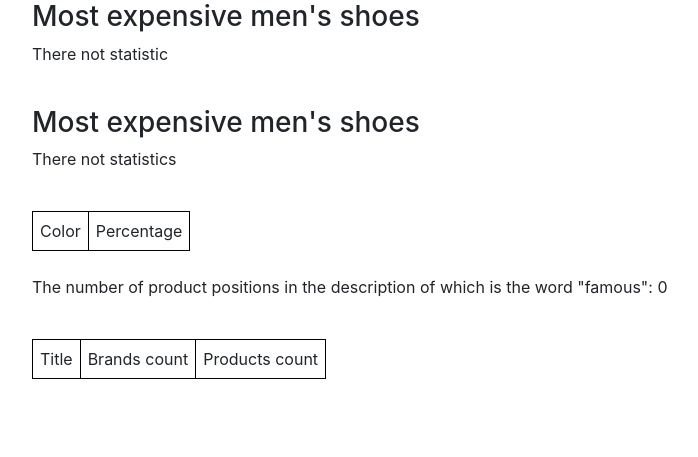
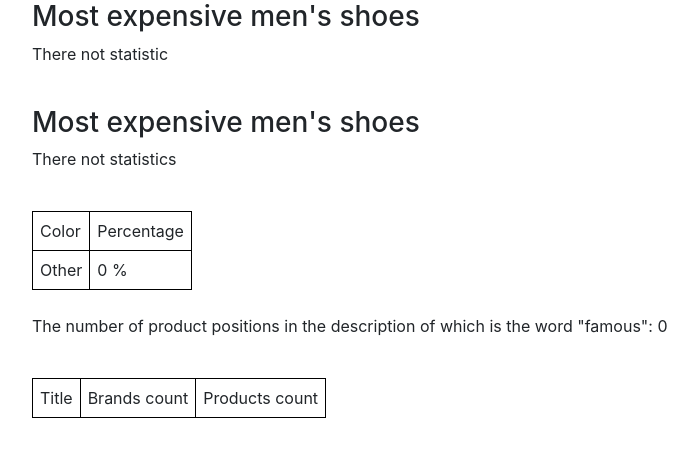
Before and after one commit to HighHopesInt/products_aggregator, a Django app: page /stats/ in a window 1280 px wide. Shown: the part 160-617 px from the top of the page, without its empty margins (53-751 px from the left). Run offline with Django 3.2, Linux system fonts and the light colour scheme; data that the repository does not hold is empty; parts of the project's set-up code (start-up, migrations or seed data) failed here and were passed over; some libraries are stand-ins or nearby versions.

Commit message:
Add row for other colors

```diff
--- a/apps/stats/views.py
+++ b/apps/stats/views.py
@@ -1,12 +1,11 @@
 from django.shortcuts import render
-from django.db.models import Count, FloatField, Sum, ExpressionWrapper
+from django.db.models import Count, FloatField, ExpressionWrapper
 
 from apps.main.models import Product, Brand, Color
 
 
 def stats(request):
     products_count = Product.objects.all().count()
-    print(products_count)
     top_brand = (Brand.objects.annotate(num=Count('products'))
                  .order_by('-num').values_list('name', 'num'))[:5]
     top_male_boot = (Product.objects.filter(gender__iexact='men')
@@ -21,6 +20,8 @@ def stats(request):
                  (Count('product') * 100 / products_count,
                   output_field=FloatField()))
                  .values_list('name', 'num').order_by('-num'))
+    other_percent = [percent[1] for percent in per_ratio if percent[1] < 1.0]
+    other_percent = round(sum(other_percent), 4)
     famous_stat = (Product.objects.filter(description__icontains='famous')
                    .count())
     ret_stat = (Product.objects.values('retailer').
@@ -28,8 +29,6 @@ def stats(request):
                          brand_of=Count('brand', distinct=True))
                 .order_by('retailer__name')
                 .values_list('retailer__name', 'brand_of', 'prod_of'))
-    per_ratio_all = per_ratio.aggregate(Sum('num'))
-    print(per_ratio_all)
     context = {
         'count': products_count,
         'top_brand': top_brand,
@@ -38,5 +37,6 @@ def stats(request):
         'per_ratio': per_ratio,
         'famous_word': famous_stat,
         'retailer_stat': ret_stat,
+        'other_percent': other_percent,
     }
     return render(request, 'stats.html', context)
--- a/templates/stats.html
+++ b/templates/stats.html
@@ -77,10 +77,12 @@
         </tr>
         {% for color, percent in per_ratio %}
             {% if color %}
-                <tr>
-                    <td>{{ color }}</td>
-                    <td>{{ percent }} %</td>
-                </tr>
+                {% if percent > 1.0 %}
+                    <tr>
+                        <td>{{ color }}</td>
+                        <td>{{ percent }} %</td>
+                    </tr>
+                {% endif %}
             {% else %}
                 <tr>
                     <td>-</td>
@@ -88,6 +90,10 @@
                 </tr>
             {% endif %}
         {% endfor %}
+        <tr>
+            <td>Other</td>
+            <td>{{ other_percent }} %</td>
+        </tr>
     </table>
     <br>
     <p>
```
